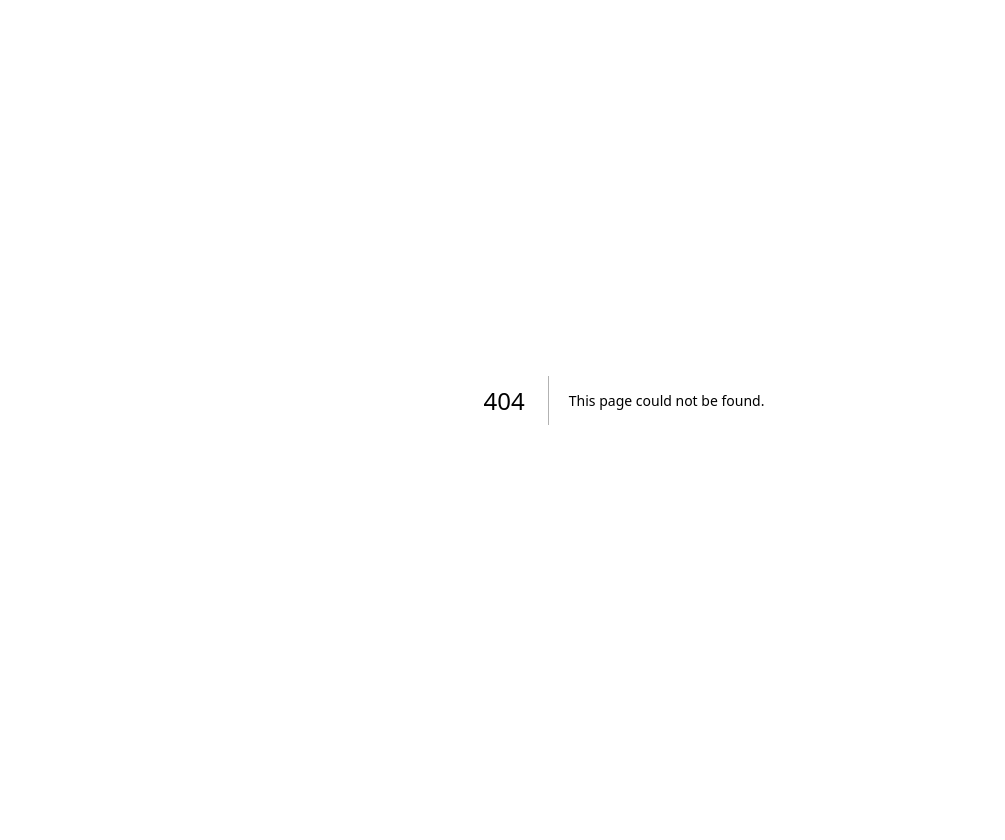
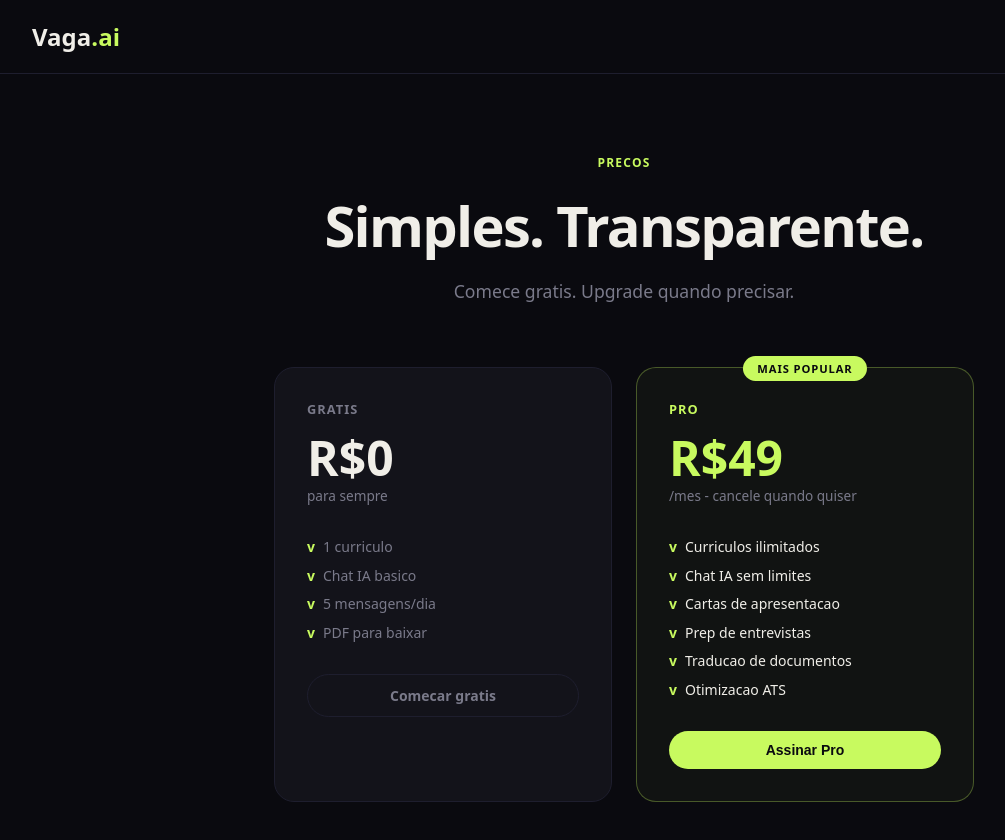
Before and after one commit to isaamorimmaisa-dev/vaga.ai, a Next.js app: page /precos in a window 1280 px wide. Before the commit this address had no page. Shown: the top 840 px of the page, without its empty margins (16-1021 px from the left). Before the commit the page ends 800 px from the top, so only its background shows below. Built offline with nearby package versions, Linux system fonts and the light colour scheme.

Commit message:
adiciona stripe e pagamentos

```diff
--- a/package.json
+++ b/package.json
@@ -10,6 +10,7 @@
   },
   "dependencies": {
     "@anthropic-ai/sdk": "^0.81.0",
+    "@stripe/stripe-js": "^9.0.1",
     "@supabase/ssr": "^0.10.0",
     "@supabase/supabase-js": "^2.101.1",
     "groq-sdk": "^1.1.2",
@@ -19,7 +20,8 @@
     "motion": "^12.38.0",
     "next": "16.2.1",
     "react": "19.2.4",
-    "react-dom": "19.2.4"
+    "react-dom": "19.2.4",
+    "stripe": "^22.0.0"
   },
   "devDependencies": {
     "@tailwindcss/postcss": "^4",
--- /dev/null
+++ b/src/app/api/stripe/checkout/route.ts
@@ -0,0 +1,29 @@
+import Stripe from 'stripe'
+import { NextRequest, NextResponse } from 'next/server'
+
+const stripe = new Stripe(process.env.STRIPE_SECRET_KEY!)
+
+export async function POST(req: NextRequest) {
+  const { plan } = await req.json()
+
+  const session = await stripe.checkout.sessions.create({
+    payment_method_types: ['card'],
+    line_items: [{
+      price_data: {
+        currency: 'brl',
+        product_data: {
+          name: 'Vaga.ai Pro',
+          description: 'Currículos ilimitados, Chat IA sem limites, Cartas de apresentação',
+        },
+        unit_amount: 4900,
+        recurring: { interval: 'month' },
+      },
+      quantity: 1,
+    }],
+    mode: 'subscription',
+    success_url: `${process.env.NEXT_PUBLIC_URL}/sucesso?session_id={CHECKOUT_SESSION_ID}`,
+    cancel_url: `${process.env.NEXT_PUBLIC_URL}/precos`,
+  })
+
+  return NextResponse.json({ url: session.url })
+}
--- /dev/null
+++ b/src/app/precos/page.tsx
@@ -0,0 +1,66 @@
+'use client'
+import { useState } from 'react'
+
+export default function PrecosPage() {
+  const [loading, setLoading] = useState(false)
+
+  async function assinarPro() {
+    setLoading(true)
+    try {
+      const res = await fetch('/api/stripe/checkout', {
+        method: 'POST',
+        headers: { 'Content-Type': 'application/json' },
+        body: JSON.stringify({ plan: 'pro' })
+      })
+      const data = await res.json()
+      if (data.url) window.location.href = data.url
+    } catch {
+      alert('Erro ao processar. Tente novamente.')
+    }
+    setLoading(false)
+  }
+
+  return (
+    <main style={{ minHeight: '100vh', background: '#0A0A0F', color: '#F0EEE8', fontFamily: 'system-ui, sans-serif' }}>
+      <nav style={{ padding: '1.25rem 3rem', borderBottom: '1px solid #1E1E2E', display: 'flex', alignItems: 'center', justifyContent: 'space-between' }}>
+        <a href="/" style={{ fontWeight: 800, fontSize: '1.5rem', textDecoration: 'none', color: '#F0EEE8' }}>Vaga<span style={{ color: '#C8FA5F' }}>.ai</span></a>
+      </nav>
+      <section style={{ maxWidth: '900px', margin: '0 auto', padding: '5rem 2rem', textAlign: 'center' }}>
+        <p style={{ fontSize: '0.75rem', fontWeight: 700, letterSpacing: '0.1em', textTransform: 'uppercase', color: '#C8FA5F', marginBottom: '1rem' }}>Precos</p>
+        <h1 style={{ fontSize: 'clamp(2rem, 5vw, 3.5rem)', fontWeight: 800, letterSpacing: '-0.03em', marginBottom: '1rem' }}>Simples. Transparente.</h1>
+        <p style={{ color: '#7A7A8A', marginBottom: '4rem', fontSize: '1.1rem' }}>Comece gratis. Upgrade quando precisar.</p>
+        <div style={{ display: 'grid', gridTemplateColumns: '1fr 1fr', gap: '1.5rem', maxWidth: '700px', margin: '0 auto' }}>
+          <div style={{ background: '#13131A', border: '1px solid #1E1E2E', borderRadius: '20px', padding: '2rem', textAlign: 'left' }}>
+            <div style={{ fontSize: '0.8rem', fontWeight: 700, color: '#7A7A8A', textTransform: 'uppercase', letterSpacing: '0.08em', marginBottom: '1rem' }}>Gratis</div>
+            <div style={{ fontSize: '3rem', fontWeight: 800, lineHeight: 1, marginBottom: '0.25rem' }}>R$0</div>
+            <div style={{ color: '#7A7A8A', fontSize: '0.85rem', marginBottom: '2rem' }}>para sempre</div>
+            <div style={{ display: 'flex', flexDirection: 'column', gap: '0.6rem', marginBottom: '2rem' }}>
+              {['1 curriculo', 'Chat IA basico', '5 mensagens/dia', 'PDF para baixar'].map(f => (
+                <div key={f} style={{ fontSize: '0.875rem', color: '#7A7A8A', display: 'flex', alignItems: 'center', gap: '0.5rem' }}>
+                  <span style={{ color: '#C8FA5F', fontWeight: 700 }}>v</span> {f}
+                </div>
+              ))}
+            </div>
+            <a href="/curriculo" style={{ display: 'block', textAlign: 'center', padding: '0.7rem', borderRadius: '100px', fontWeight: 700, fontSize: '0.875rem', textDecoration: 'none', border: '1px solid #1E1E2E', color: '#7A7A8A' }}>Comecar gratis</a>
+          </div>
+          <div style={{ background: 'rgba(200,250,95,0.04)', border: '1px solid rgba(200,250,95,0.3)', borderRadius: '20px', padding: '2rem', textAlign: 'left', position: 'relative' }}>
+            <div style={{ position: 'absolute', top: '-12px', left: '50%', transform: 'translateX(-50%)', background: '#C8FA5F', color: '#0A0A0F', fontSize: '0.7rem', fontWeight: 800, letterSpacing: '0.08em', textTransform: 'uppercase', padding: '0.3rem 0.9rem', borderRadius: '100px' }}>Mais popular</div>
+            <div style={{ fontSize: '0.8rem', fontWeight: 700, color: '#C8FA5F', textTransform: 'uppercase', letterSpacing: '0.08em', marginBottom: '1rem' }}>Pro</div>
+            <div style={{ fontSize: '3rem', fontWeight: 800, lineHeight: 1, marginBottom: '0.25rem', color: '#C8FA5F' }}>R$49</div>
+            <div style={{ color: '#7A7A8A', fontSize: '0.85rem', marginBottom: '2rem' }}>/mes - cancele quando quiser</div>
+            <div style={{ display: 'flex', flexDirection: 'column', gap: '0.6rem', marginBottom: '2rem' }}>
+              {['Curriculos ilimitados', 'Chat IA sem limites', 'Cartas de apresentacao', 'Prep de entrevistas', 'Traducao de documentos', 'Otimizacao ATS'].map(f => (
+                <div key={f} style={{ fontSize: '0.875rem', color: '#F0EEE8', display: 'flex', alignItems: 'center', gap: '0.5rem' }}>
+                  <span style={{ color: '#C8FA5F', fontWeight: 700 }}>v</span> {f}
+                </div>
+              ))}
+            </div>
+            <button onClick={assinarPro} disabled={loading} style={{ display: 'block', width: '100%', textAlign: 'center', padding: '0.7rem', borderRadius: '100px', fontWeight: 700, fontSize: '0.875rem', background: '#C8FA5F', color: '#0A0A0F', border: 'none', cursor: 'pointer' }}>
+              {loading ? 'Aguarde...' : 'Assinar Pro'}
+            </button>
+          </div>
+        </div>
+      </section>
+    </main>
+  )
+}
--- /dev/null
+++ b/src/app/sucesso/page.tsx
@@ -0,0 +1,14 @@
+export default function SucessoPage() {
+  return (
+    <main style={{ minHeight: '100vh', background: '#0A0A0F', color: '#F0EEE8', fontFamily: 'system-ui, sans-serif', display: 'flex', alignItems: 'center', justifyContent: 'center', textAlign: 'center' }}>
+      <div>
+        <div style={{ fontSize: '4rem', marginBottom: '1rem' }}>🎉</div>
+        <h1 style={{ fontSize: '2.5rem', fontWeight: 800, marginBottom: '1rem' }}>Pagamento confirmado!</h1>
+        <p style={{ color: '#7A7A8A', fontSize: '1.1rem', marginBottom: '2rem' }}>Bem-vindo ao Vaga.ai Pro! Aproveite todos os recursos.</p>
+        <a href="/curriculo" style={{ background: '#C8FA5F', color: '#0A0A0F', padding: '0.9rem 2rem', borderRadius: '100px', fontWeight: 700, fontSize: '1rem', textDecoration: 'none' }}>
+          Criar meu curriculo
+        </a>
+      </div>
+    </main>
+  )
+}
```
Also changed, not shown: 1 other file (tests, documents, lock files or other folders).
